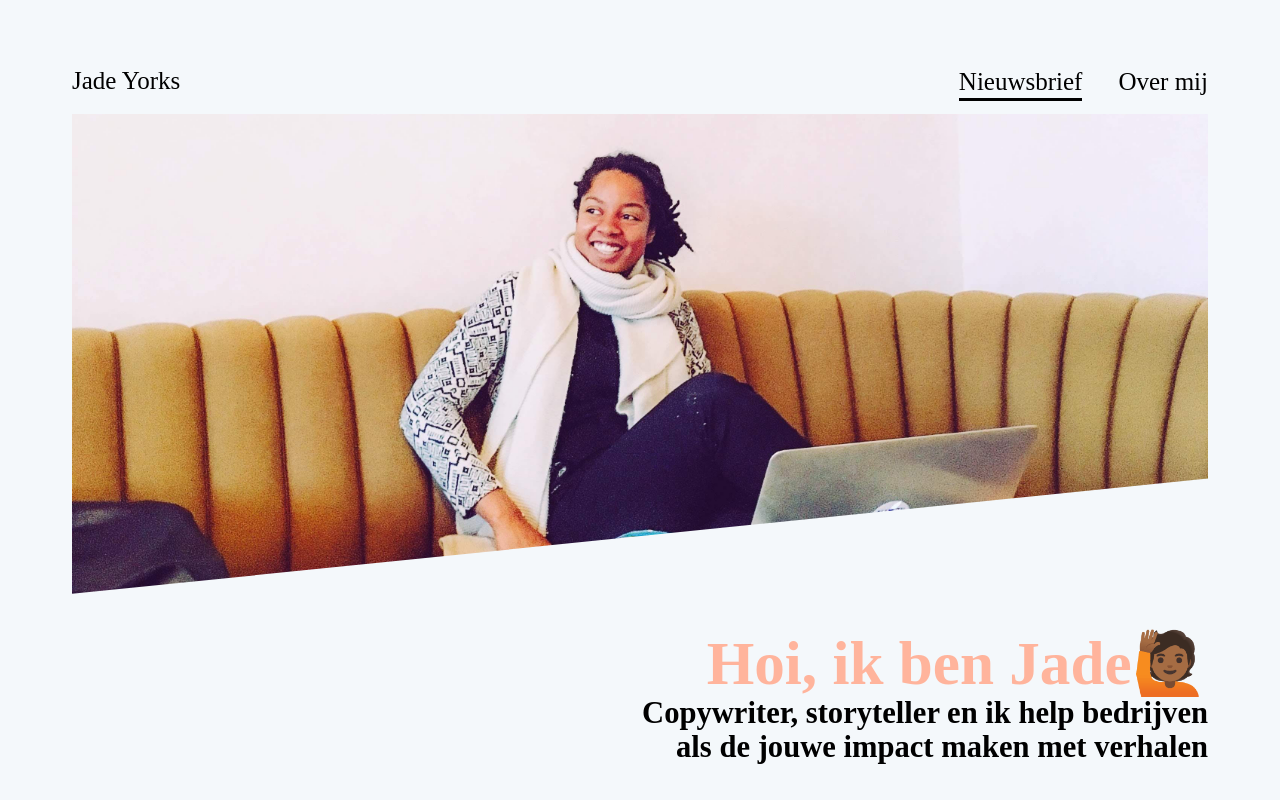
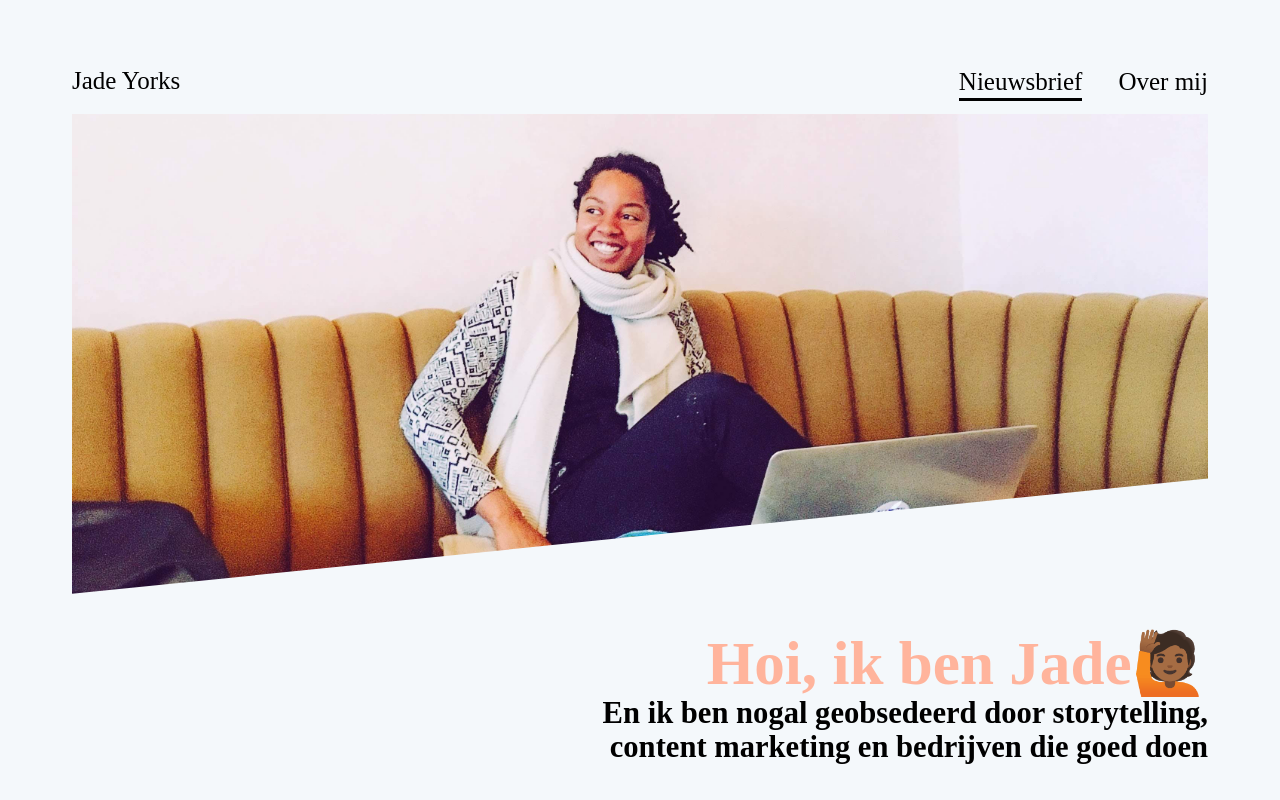
Before and after one commit to jaduh/freelancejade, a Gatsby site: page / in a window 1280 px wide. Shown: the top 800 px of the page. Built offline with nearby package versions, Linux system fonts and the light colour scheme; Gatsby itself is replaced by a stand-in of ours; a web font is replaced by a local one.

Commit message:
hoofdboodschap aangepast

```diff
--- a/src/pages/index.js
+++ b/src/pages/index.js
@@ -22,7 +22,7 @@ const IndexPage = ({ data }) => {
 
 <h1 className= "aangenaam"><span className="enter wit jade"> Hoi, ik ben Jade<span role="img" aria-label="wave emoji">
             🙋🏾 </span>
-</span> <span className="enter wit">Copywriter, storyteller en ik help bedrijven </span> <span className="enter wit"> als de jouwe impact maken  met verhalen</span></h1>
+</span> <span className="enter wit">En ik ben nogal geobsedeerd door storytelling, </span> <span className="enter wit"> content marketing en bedrijven die goed doen</span></h1>
 
 
 </div>
```
